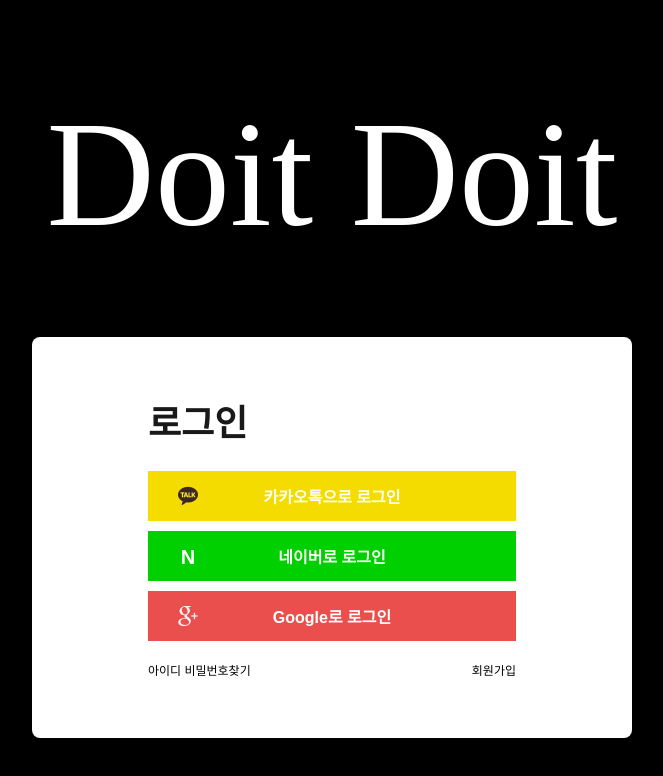
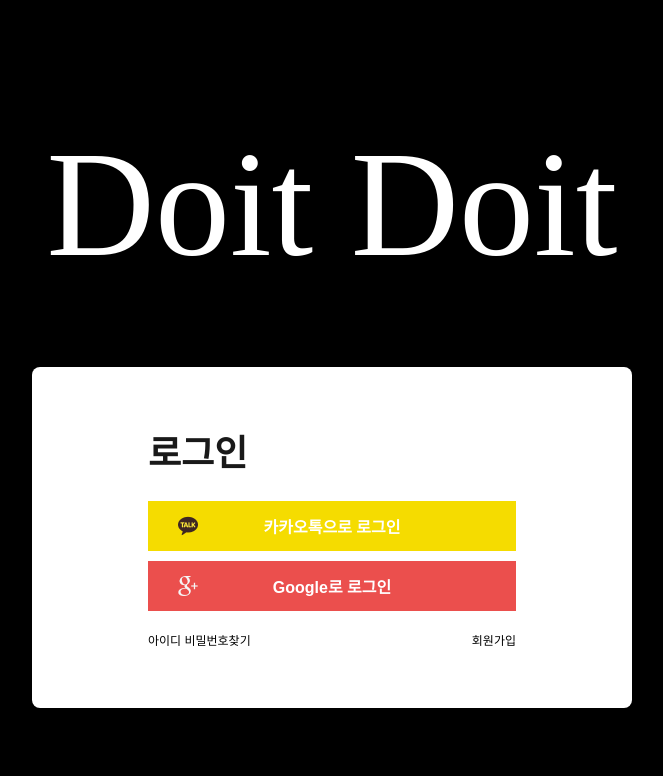
Before and after one commit to liketoy/doitdoit-frontend, a Vue app: page /login in a window 1280 px wide. Shown: the top 776 px of the page, without its empty margins (308-971 px from the left). Built offline with nearby package versions, Linux system fonts and the light colour scheme; the HTML template or start-up script is replaced by a standard one; a web font is replaced by a local one.

Commit message:
naverbtn delete

```diff
--- a/src/views/LogIn.vue
+++ b/src/views/LogIn.vue
@@ -9,10 +9,7 @@
 						<img class="logo__img" src="@/assets/kakao.png" />
 						<p class="btn__text">카카오톡으로 로그인</p>
 					</button>
-					<button class="loginbox__btn naver">
-						<div class="logo__img" style="font-size: 20px; font-weight: 600">N</div>
-						<p class="btn__text">네이버로 로그인</p>
-					</button>
+
 					<button class="loginbox__btn google">
 						<img class="logo__img" src="@/assets/google.png" />
 						<p class="btn__text">Google로 로그인</p>
@@ -77,9 +74,7 @@
 	.kakako {
 		background: #f5dc00;
 	}
-	.naver {
-		background: #00cf00;
-	}
+
 	.google {
 		background: #eb4f4d;
 	}
--- a/src/views/SignIn.vue
+++ b/src/views/SignIn.vue
@@ -9,10 +9,7 @@
 						<img class="logo__img" src="../assets/kakao.png" />
 						<p class="btn__text">카카오톡으로 회원가입</p>
 					</button>
-					<button class="signin__btn naver">
-						<div class="logo__img" style="font-size: 20px; font-weight: 600">N</div>
-						<p class="btn__text">네이버로 회원가입</p>
-					</button>
+
 					<button class="signin__btn google">
 						<img class="logo__img" src="../assets/google.png" />
 						<p class="btn__text">Google로 회원가입</p>
@@ -73,9 +70,7 @@
 	.kakao {
 		background: #f5dc00;
 	}
-	.naver {
-		background: #00cf00;
-	}
+
 	.google {
 		background: #eb4f4d;
 	}
```
